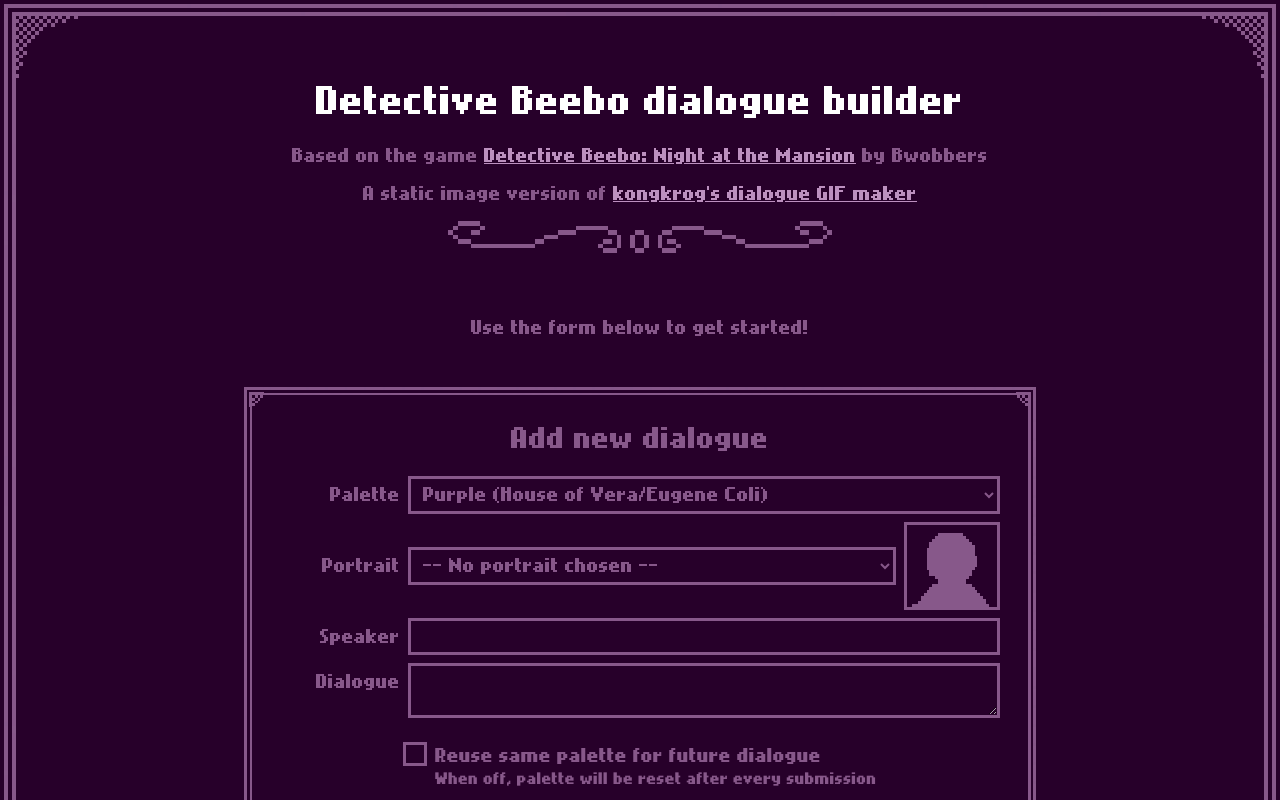
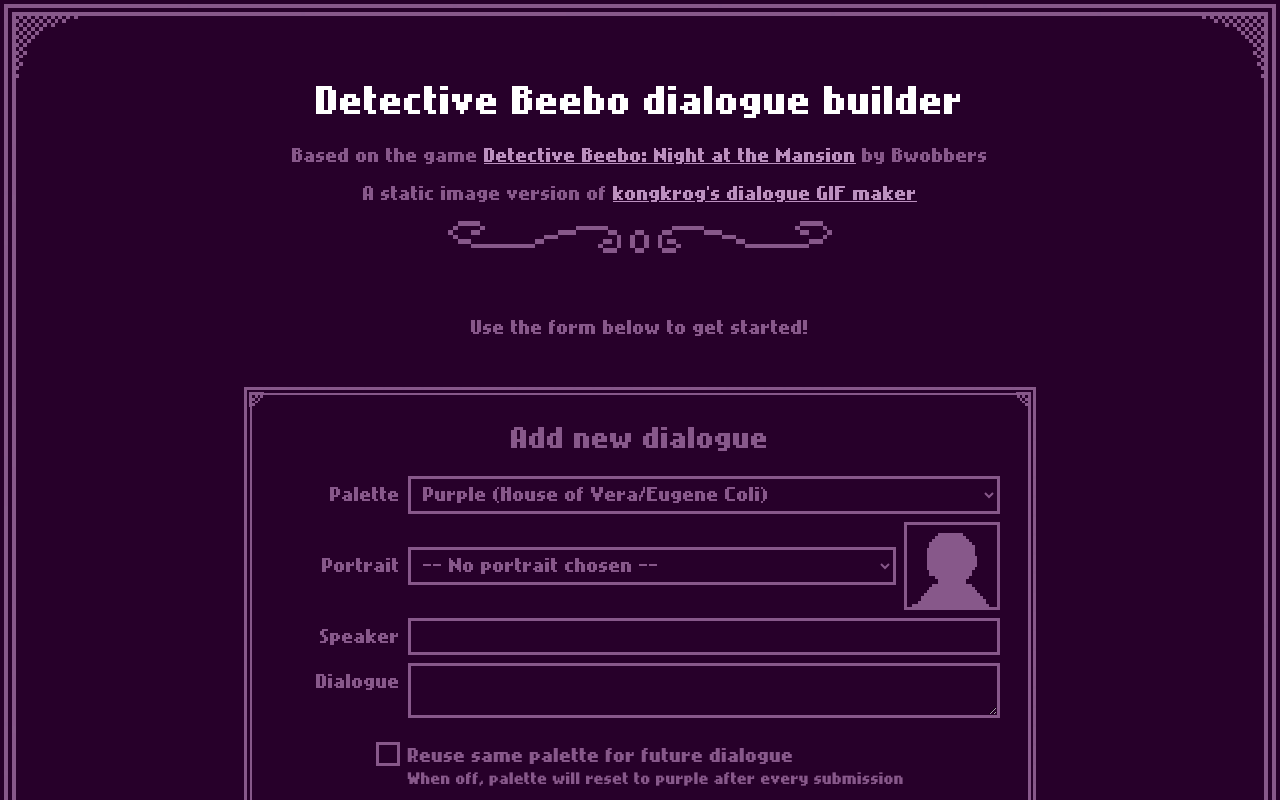
Before and after one commit to wovenstarlight/beebo-dialogue, a React (Create React App) app: page / in a window 1280 px wide. Shown: the top 800 px of the page. Built offline with nearby package versions, Linux system fonts and the light colour scheme.

Commit message:
Tweak keepcolor msg wording, increase pointer area

```diff
--- a/src/components/AddForm.js
+++ b/src/components/AddForm.js
@@ -72,7 +72,7 @@ function AddForm({ setDialogues }) {
 			<span className="labeltext">
 				Reuse same palette for future dialogue
 				<br/>
-				<small>When off, palette will be reset after every submission</small>
+				<small>When off, palette will reset to purple after every submission</small>
 			</span>
 		</label>
 
--- a/src/styles/DialogueForm.css
+++ b/src/styles/DialogueForm.css
@@ -77,6 +77,7 @@
 		}
 		&.resetbtn { font-size: 1.2em }
 	}
+}
 
 #keepcolor {
 	grid-template-columns: auto 1fr;
@@ -84,11 +85,11 @@
 	margin-inline: auto;
 	text-align: start;
 	padding-block: 1em 0.5em;
+	cursor: pointer;
 
 	.labeltext { padding-block-start: 0.2em }
 
 	.icon {
-			cursor: pointer;
 		display: flex;
 		justify-content: center;
 		align-items: center;
@@ -110,4 +111,3 @@
 		&:active ~ .icon { background-color: var(--text) }
 	}
 }
-}
```
Lines whose indentation alone changed are shown as unchanged.
